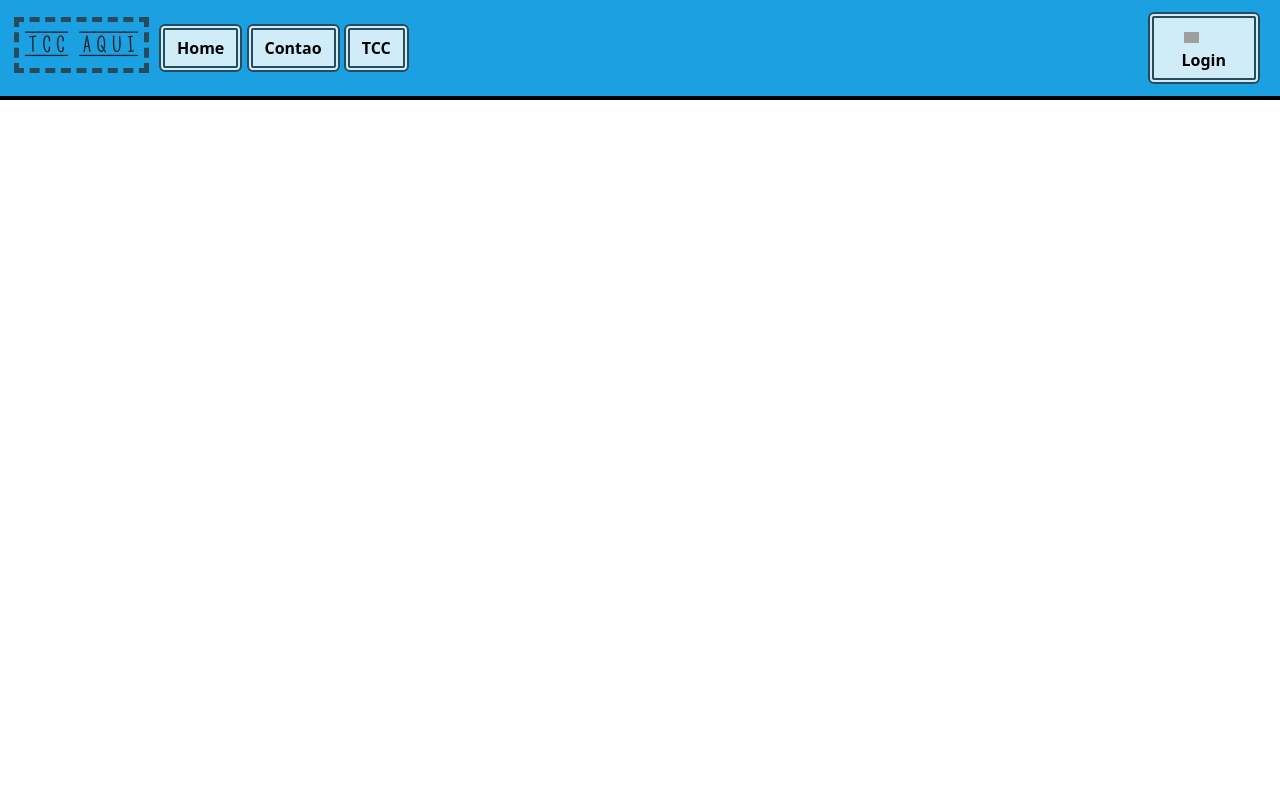
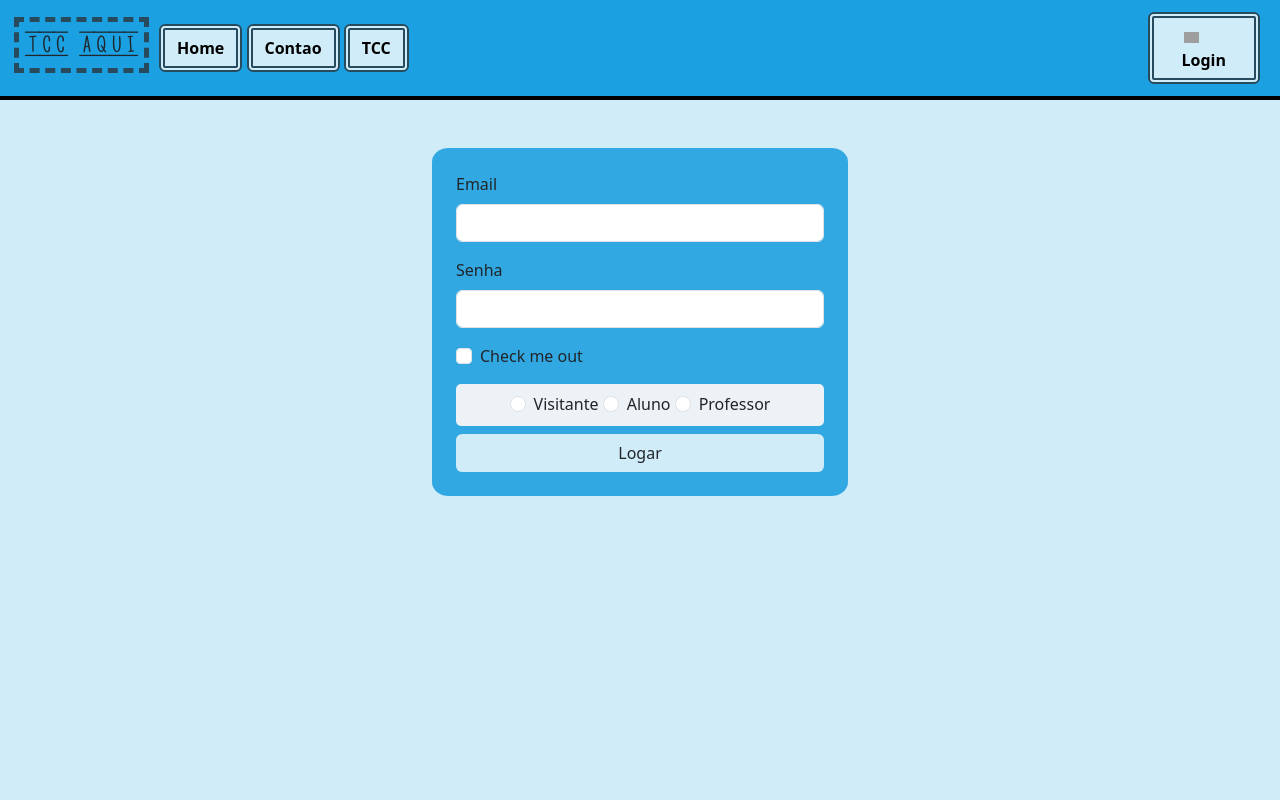
Before and after one commit to williamjmrosa/RepositorioVirtualTCC, a PHP site: page /Template/login.html in a window 1280 px wide. Run offline with PHP 8.4, Linux system fonts and the light colour scheme; grey boxes are pictures that could not be loaded.

Commit message:
Template login

```diff
--- a/Template/login.html
+++ b/Template/login.html
@@ -9,7 +9,7 @@
         <link rel="icon" type="image/jpg" href="../img/icone.png" />
 
     </head>
-    <body class="container-fluid m-0 p-0">
+    <body class="container-fluid m-0 p-0 fundo-secundario">
         <div class="fundo-primario">
             <div class="mb-2">
                 <nav class="p-2" id="menu">
@@ -28,7 +28,37 @@
 
         </div>
         <div class="corpo">
+            <div class="login form-signin w-100 m-auto">
+                <form class="p-4 m-5" action="" method="post">
+                    <div class="mb-3">
+                      <label for="email" class="form-label">Email</label>
+                      <input type="email" class="form-control" id="email" name="email">
+                    </div>
+                    <div class="mb-3">
+                      <label for="senha" class="form-label">Senha</label>
+                      <input type="password" class="form-control" id="senha" name="email">
+                    </div>
+                    <div class="mb-3 form-check">
+                      <input type="checkbox" class="form-check-input" id="exampleCheck1">
+                      <label class="form-check-label" for="exampleCheck1">Check me out</label>
+                    </div>
 
+                    <div class="acesso text-center mb-2 p-2">
+                        <div class="form-check d-inline-block">
+                            <input class="form-check-input" type="radio" name="tipo" id="visitante">
+                            <label class="form-check-label" for="visitante">Visitante</label>
+                        </div>
+                        <div class="form-check d-inline-block">                                <input class="form-check-input" type="radio" name="tipo" id="aluno">
+                            <label class="form-check-label" for="aluno">Aluno</label>
+                        </div>
+                        <div class="form-check d-inline-block">
+                            <input class="form-check-input" type="radio" name="tipo" id="professor">
+                            <label class="form-check-label" for="professor">Professor</label>
+                        </div>
+                    </div>
+                    <button type="submit" class="btn">Logar</button>
+                  </form>
+            </div>
         </div>
         <script src="../Framework/js/jquery-3.6.4.js"></script>
         <script src="../Framework/js/popper.min.js"></script>
--- a/css/style.css
+++ b/css/style.css
@@ -181,11 +181,6 @@ nav{
 	margin-bottom: 5%;
 }
 
-.fechar{
-	background: none;
-	border: none;
-}
-
 .pesquisar{
 	border-radius: 10%;
 }
@@ -309,6 +304,41 @@ details:hover {
 }
 
 
+/* CSS Tela Login */
+
+.login{
+	max-width: 40%;
+}
+
+.login > form{
+	background-color: #32a8e2;
+	border-radius: 4%;
+}
+
+.login > form > button{
+		width: 100%;
+		background-color: #d1ecf9;
+}
+
+.login > form > button:hover{
+	width: 100%;
+	background-color: #d1ecf9;
+	font-weight: bold;
+	color: #000;
+}
+
+.acesso{
+	list-style-type: none;
+	background-color: #edf2f7 !important;
+	border-radius: 5px;
+	width: 100%;
+}
+
+.acesso > div > input:checked + label{
+	color: #0557d1;
+	font-weight: bold;
+}
+
 /* Fonte personalizadas */
 
 @font-face {
```
